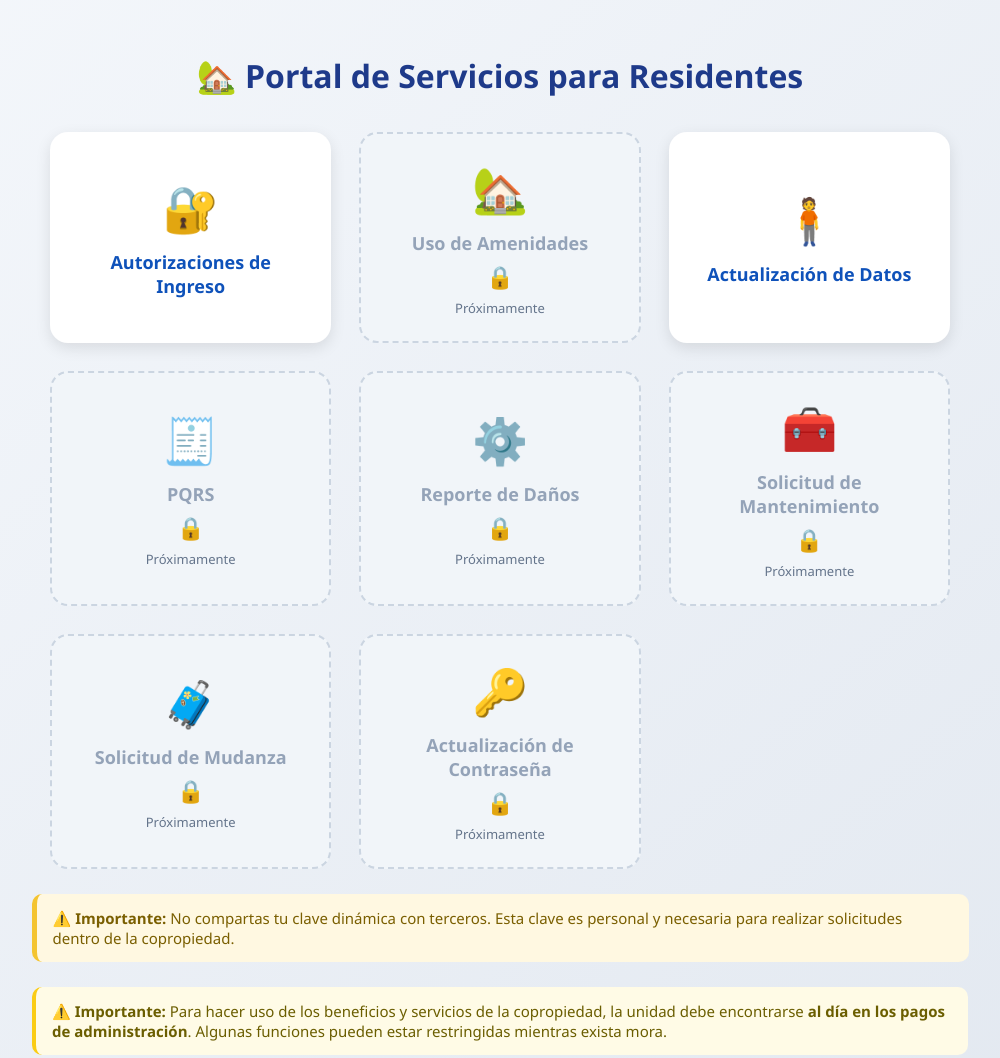
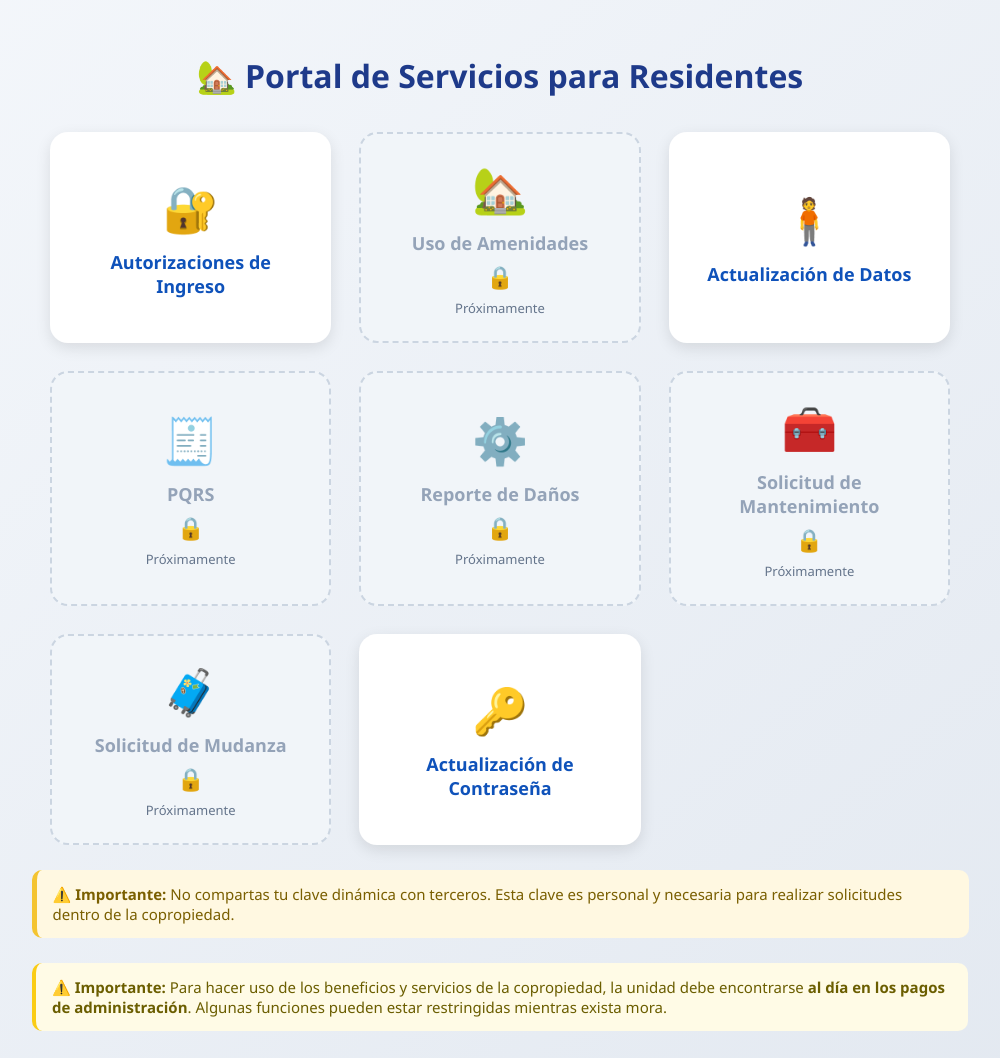
Before and after one commit to arturobother-stack/portal-residentes, a plain HTML site: page docs/index.html in a window 1280 px wide. Shown: the top 1058 px of the page, without its empty margins (140-1140 px from the left). Drawn offline with Linux system fonts and the light colour scheme.

Commit message:
Activate password update button in index.html

```diff
--- a/docs/index.html
+++ b/docs/index.html
@@ -176,13 +176,13 @@
             <div class="tag-prox">Próximamente</div>
         </div>
 
-        <!-- 🔑 Actualización de Contraseña (INACTIVO) -->
-        <div class="boton disabled">
+        <!-- 🔑 Actualización de Contraseña (ACTIVO) -->
+        <a class="boton"
+           href="https://app.kontrolid.com/app/myWork/webForm/id/uf38f4f33-7efa-455b-9b52-62f6cfd57e8c/s2428_71493"
+           target="_blank">
             <div class="emoji">🔑</div>
             Actualización de Contraseña
-            <div class="lock">🔒</div>
-            <div class="tag-prox">Próximamente</div>
-        </div>
+        </a>
 
     </div>
 
```
